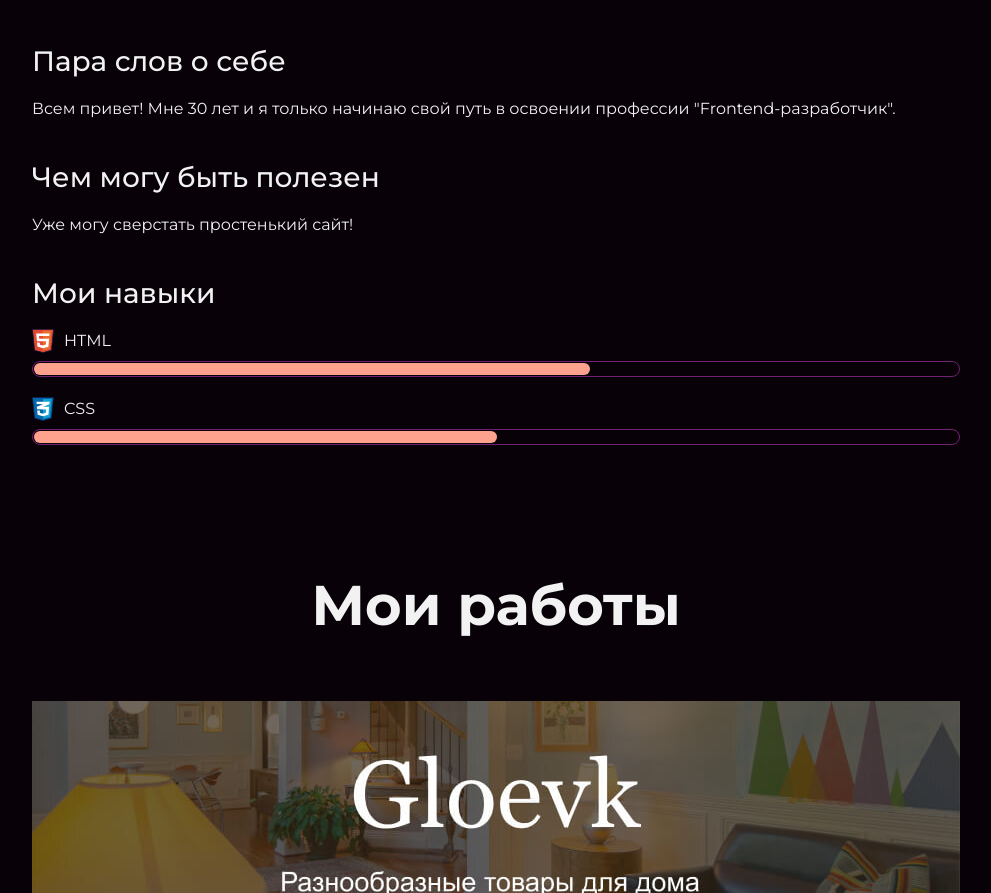
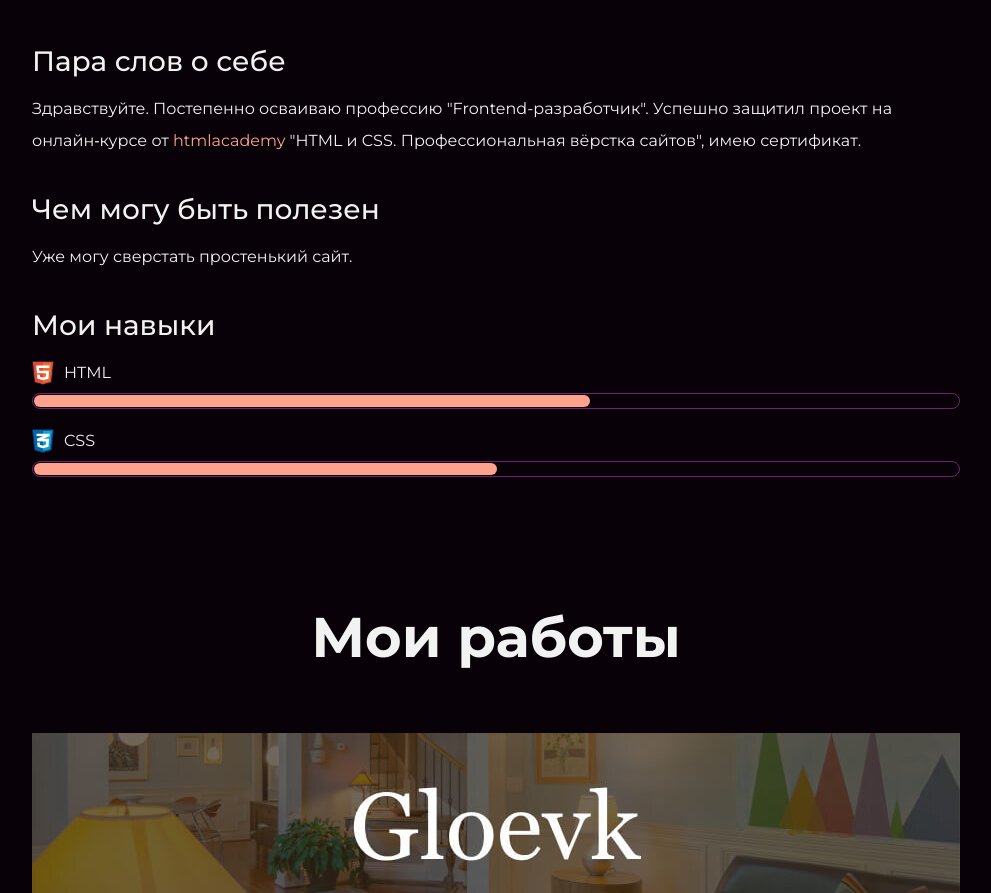
Before and after one commit to SergeySvetlov/portfolio, a plain HTML site: page index.html in a window 1280 px wide. Shown: the part 1598-2491 px from the top of the page, without its empty margins (144-1135 px from the left). Drawn offline with Linux system fonts and the light colour scheme.

Commit message:
Изменил приветствие

```diff
--- a/index.html
+++ b/index.html
@@ -29,9 +29,11 @@
                 <img src="files/user.jpg" width="928" height="536" alt="Фотография">
             </figure>
             <h3>Пара слов о себе</h3>
-            <p>Всем привет! Мне 30 лет и я только начинаю свой путь в освоении профессии "Frontend-разработчик".</p>
+            <p>
+                Здравствуйте. Постепенно осваиваю профессию "Frontend-разработчик". Успешно защитил проект на онлайн‑курсе от <a class="link" href="https://htmlacademy.ru/">htmlacademy</a> "HTML и CSS. Профессиональная вёрстка сайтов", имею сертификат.
+            </p>
             <h3>Чем могу быть полезен</h3>
-            <p>Уже могу сверстать простенький сайт!</p>
+            <p>Уже могу сверстать простенький сайт.</p>
             <h3>Мои навыки</h3>
             <dl class="skills-list">
                 <dt class="skill-html">HTML</dt>
--- a/style.css
+++ b/style.css
@@ -82,13 +82,16 @@ body {
   margin: 0 0 32px;
   text-align: center;
 }
-
+.link {
+  color: #fea18d;
+  text-decoration: none;
+}
 .intro h3,
 .portfolio h3 {
-  margin: 0 0 12px;
-  font-size: 28px;
-  line-height: 40px;
-  font-weight: 500;
+    margin: 0 0 12px;
+    font-size: 28px;
+    line-height: 40px;
+    font-weight: 500;
 }
 
 .intro p {
```
